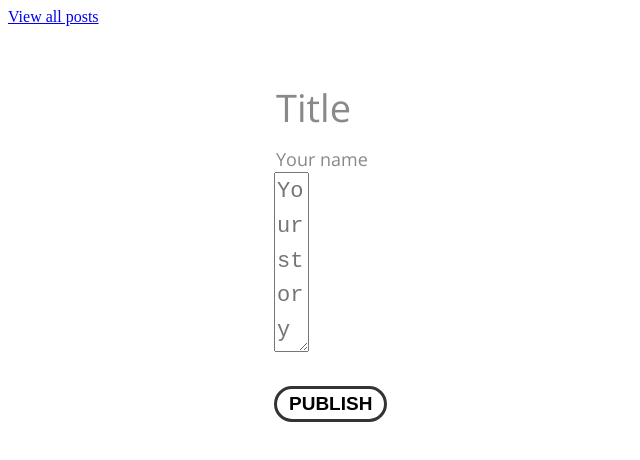
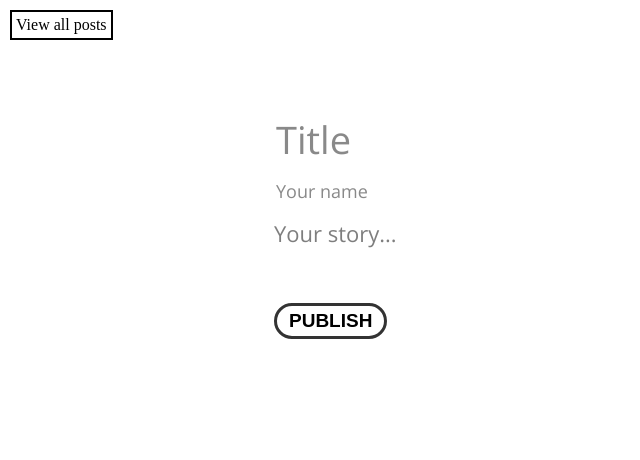
Before and after one commit to uzair14/Posting, a plain HTML site: page client/index.html in a window 1280 px wide. Shown: the whole page, without its empty margins (0-640 px from the left). Drawn offline with nearby package versions, Linux system fonts and the light colour scheme.

Commit message:
styling changes

```diff
--- a/client/allPosts.css
+++ b/client/allPosts.css
@@ -3,10 +3,41 @@ a {
     top: 0;
     left: 0;
     margin: 10px;
+    text-decoration: none;
+    border: 2px solid rgb(0, 0, 0);
+    padding: 4px;
+    color: black;
+
 }
 
 #postList{
-    margin: 0;
+    margin: 10px;
     margin-top: 50px;
     padding: 0;
 }
+
+.postSection {
+    margin-top: 75px;
+}
+
+h1 {
+    border: none;
+    font-family: 'Open Sans', sans-serif;
+    font-size: 25px;
+    margin-top: 12px;
+    line-height: 34px;
+    /* opacity: 0.5; */
+}
+
+p {
+    border: none;
+    font-family: 'Open Sans', sans-serif;
+    font-size: 20px;
+    margin-top: 12px;
+    line-height: 34px;
+    opacity: 0.5;
+}
+
+  p:focus {
+    outline: none;
+  }
--- a/client/index.html
+++ b/client/index.html
@@ -17,7 +17,7 @@
         <form id="post-form" action="">
         <input id = "title" type="text" placeholder="Title" required> <br>
         <input id = "name" type="text" placeholder="Your name" required> <br>
-        <textarea cols = 1 rows =5 id="story" placeholder="Your story" required></textarea> <br>
+        <p id="story" type="textArea" data-placeholder="Your story..." contenteditable=""></p>
          <button id="publish">Publish</button>
         </form>
     </div>
--- a/client/js/allPosts.js
+++ b/client/js/allPosts.js
@@ -16,10 +16,11 @@ function appendPosts(data) {
 
 function appendPost(postData) {
     const newSection = document.createElement('section');
+    newSection.classList.add("postSection")
     const postTitle = document.createElement('h1');
     const postName = document.createElement('p');
     const postStory = document.createElement('p');
-    postTitle.textContent = postData.title;
+    postTitle.textContent = (postData.title);
     postName.textContent = postData.name;
     postStory.textContent = postData.story;
     newSection.append(postTitle);
--- a/client/js/app.js
+++ b/client/js/app.js
@@ -4,7 +4,7 @@ form.addEventListener("submit", (e) => {
     e.preventDefault()
     let title = document.getElementById("title").value.trim()
     let name = document.getElementById("name").value.trim()
-    let story = document.getElementById("story").value
+    let story = document.getElementById("story").textContent
     let array ={title: "", name: "", story: ""}
     array.title = title
     array.name = name
--- a/client/post.css
+++ b/client/post.css
@@ -16,9 +16,41 @@ body{
     align-content: center;
 }
 
+div {
+    background-color: rgba(0,0,255,0.2);
+    padding: 100px;
+    border-radius: 50%;
+}
+
 a {
     position: absolute;
     top: 0;
     left: 0;
     margin: 10px;
+    text-decoration: none;
+    border: 2px solid rgb(0, 0, 0);
+    padding: 4px;
+    color: black;
 }
+
+h1 {
+    border: none;
+    font-family: 'Open Sans', sans-serif;
+    font-size: 25px;
+    margin-top: 12px;
+    line-height: 34px;
+    /* opacity: 0.5; */
+}
+
+p {
+    border: none;
+    font-family: 'Open Sans', sans-serif;
+    font-size: 20px;
+    margin-top: 12px;
+    line-height: 34px;
+    opacity: 0.5;
+}
+
+  p:focus {
+    outline: none;
+  }
--- a/client/styles.css
+++ b/client/styles.css
@@ -3,6 +3,18 @@
 .container {
         max-width: 732px;
         margin: 0 auto;
+}
+
+a {
+    position: absolute;
+    top: 0;
+    left: 0;
+    margin: 10px;
+    text-decoration: none;
+    border: 2px solid rgb(0, 0, 0);
+    padding: 4px;
+    color: black;
+
 }
 
 section {
@@ -15,6 +27,7 @@ section {
 }
 
 form {
+    margin-top: 50px;
     display: block;
 
 }
@@ -77,7 +90,3 @@ p:empty:not(:focus)::before {
     margin-right: 86%;
 
 }
-
-#posting {
-    margin-top: 100px;
-}
```
Also changed, not shown: client/post.html (+5 -3 lines).
